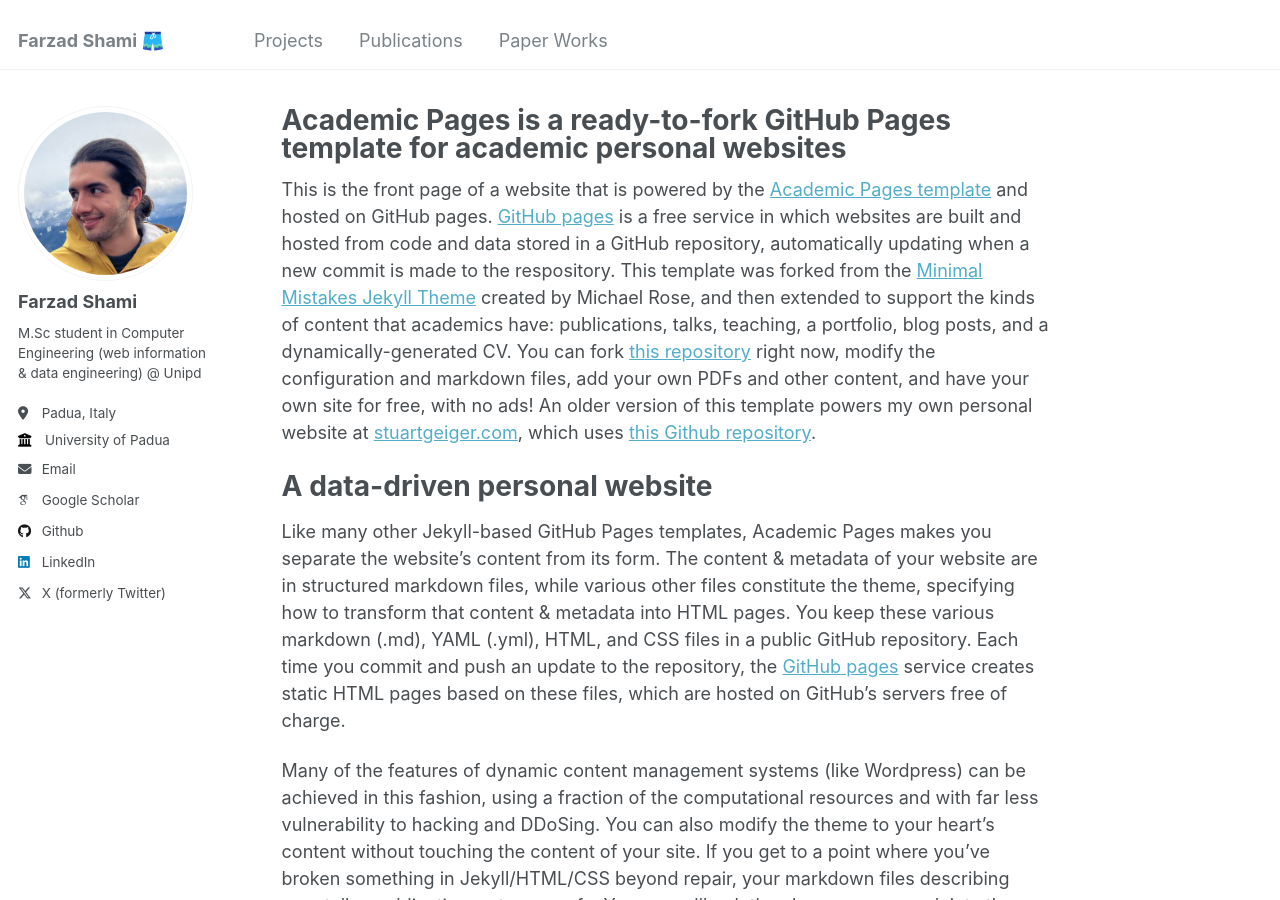
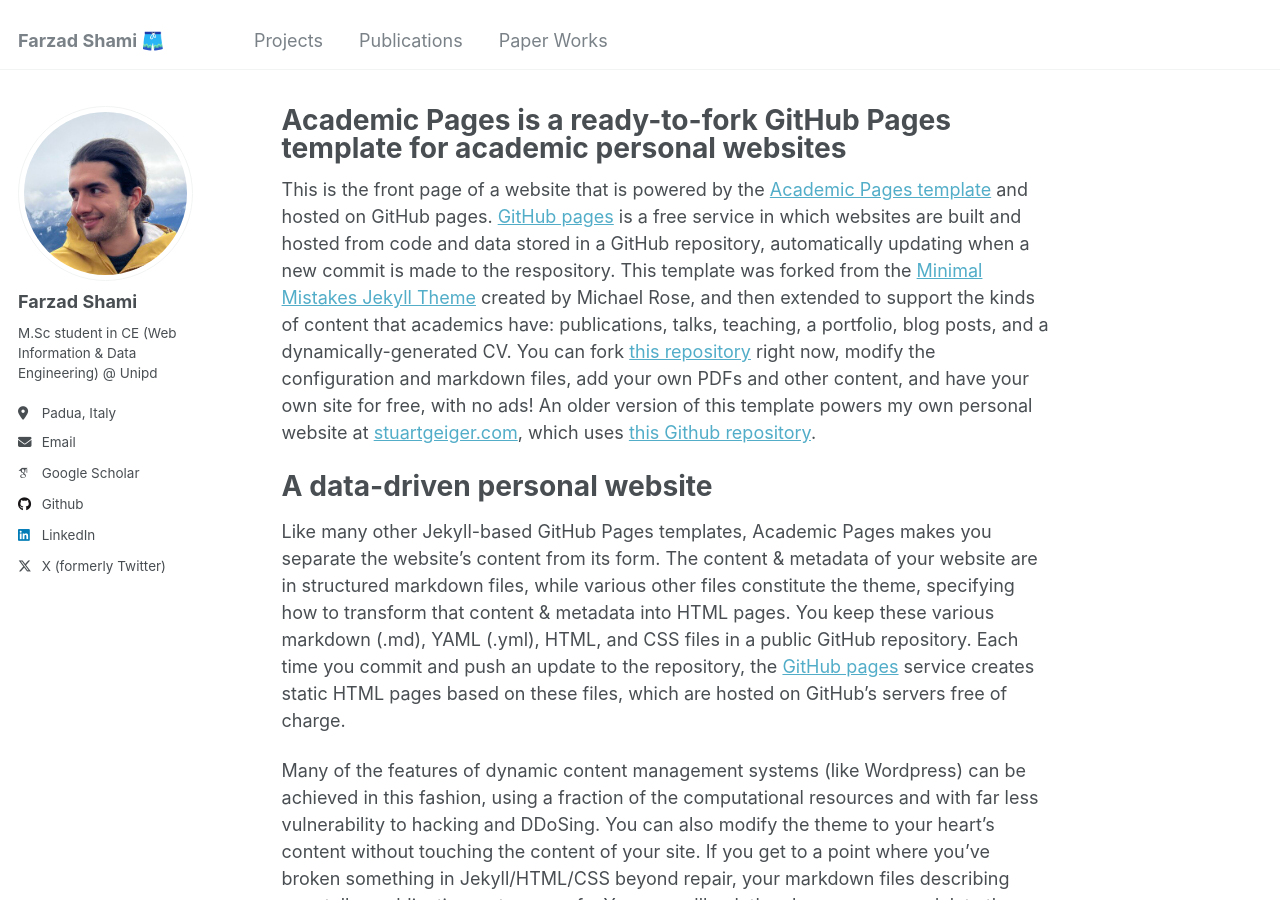
Before and after one commit to fuzsh/fuzsh.github.io, a Jekyll site: the page built from _pages/about.md, in a window 1280 px wide and 900 px high. Built offline with Jekyll 4.4.1, drawn with Linux system fonts in a browser that asks for light colours; some web fonts are replaced.

Commit message:
Update _config.yml

```diff
--- a/_config.yml
+++ b/_config.yml
@@ -24,9 +24,9 @@
   avatar           : "profile.png"
   name             : "Farzad Shami"
   pronouns         : # example: "she/her"
-  bio              : "M.Sc student in Computer Engineering (web information & data engineering) @ Unipd"
+  bio              : "M.Sc student in CE (Web Information & Data Engineering) @ Unipd"
   location         : "Padua, Italy"
-  employer         : "University of Padua"
+  employer         : # URL
   uri              : # URL
   email            : "farzad.shami@studenti.unipd.it"
 
```
